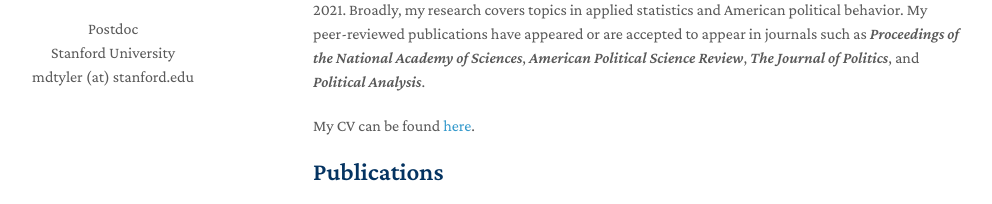
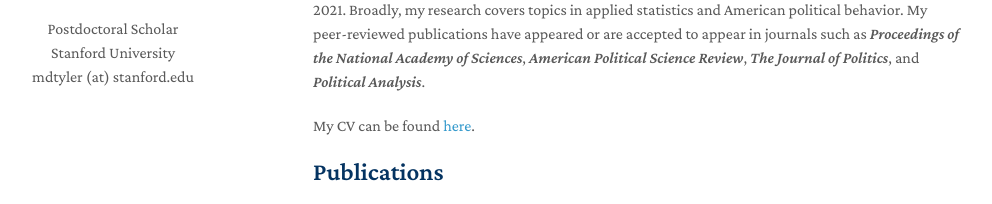
Before and after one commit to matthewtyler/matthewtyler.github.io, a Jekyll site: the page built from index.md, in a window 1280 px wide. Shown: the part 207-411 px from the top of the page, without its empty margins (157-1149 px from the left). Built offline with Jekyll 4.4.1, drawn with Linux system fonts in a browser that asks for light colours; nearby versions of some CDN libraries; a style sheet for code colours, icons or effects is not loaded; our own code applies the rules of GitHub Pages for plain Markdown files.

Commit message:
Update _config.yml

```diff
--- a/_config.yml
+++ b/_config.yml
@@ -1,5 +1,5 @@
 title: Matthew Tyler
-position: Postdoc
+position: Postdoctoral Scholar
 affiliation: Stanford University
 email: mdtyler (at) stanford.edu
 keywords: minimal academic
```
